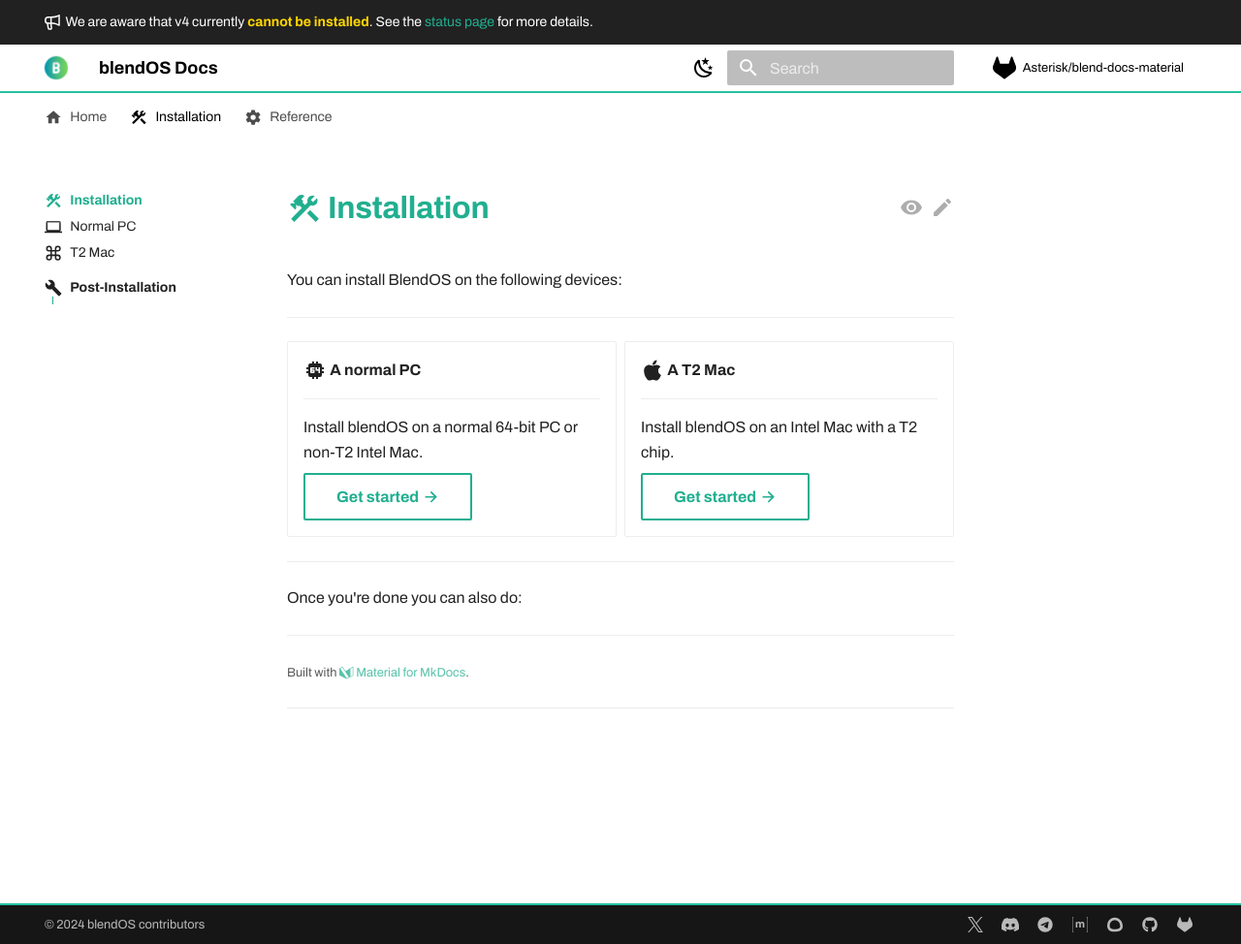
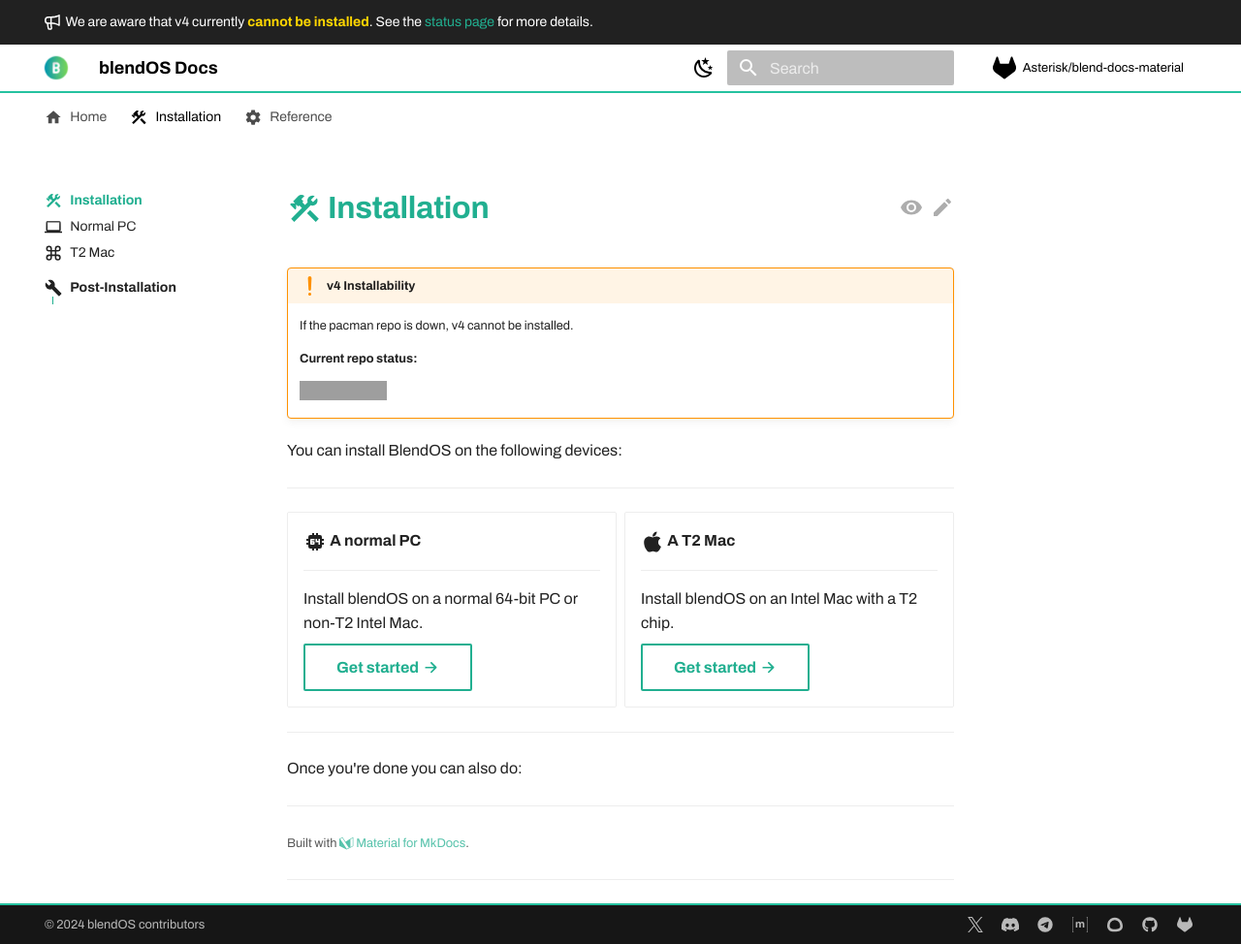
Before and after one commit to blend-os/website, an MkDocs documentation site: the page built from docs/install/README.md, in a window 1280 px wide and 974 px high. Shown: the whole window at 97% size. Built offline with MkDocs 1.6.1 and Material for MkDocs 9.7.7, drawn with Linux system fonts in a browser that asks for light colours; plug-ins that fetch from the network failed and are left out; grey boxes are pictures that could not be loaded.

Commit message:
add repo status

```diff
--- a/docs/install/README.md
+++ b/docs/install/README.md
@@ -4,6 +4,13 @@
 ---
 
 # :material-hammer-wrench: Installation
+
+!!! warning "v4 Installability"
+    If the pacman repo is down, v4 cannot be installed.
+
+    **Current repo status:**
+
+    [![repo-status](https://status.asterisk.lol/api/badge/21/status?label=)](https://status.asterisk.lol/status/blendos)
 
 You can install BlendOS on the following devices:
 
```
